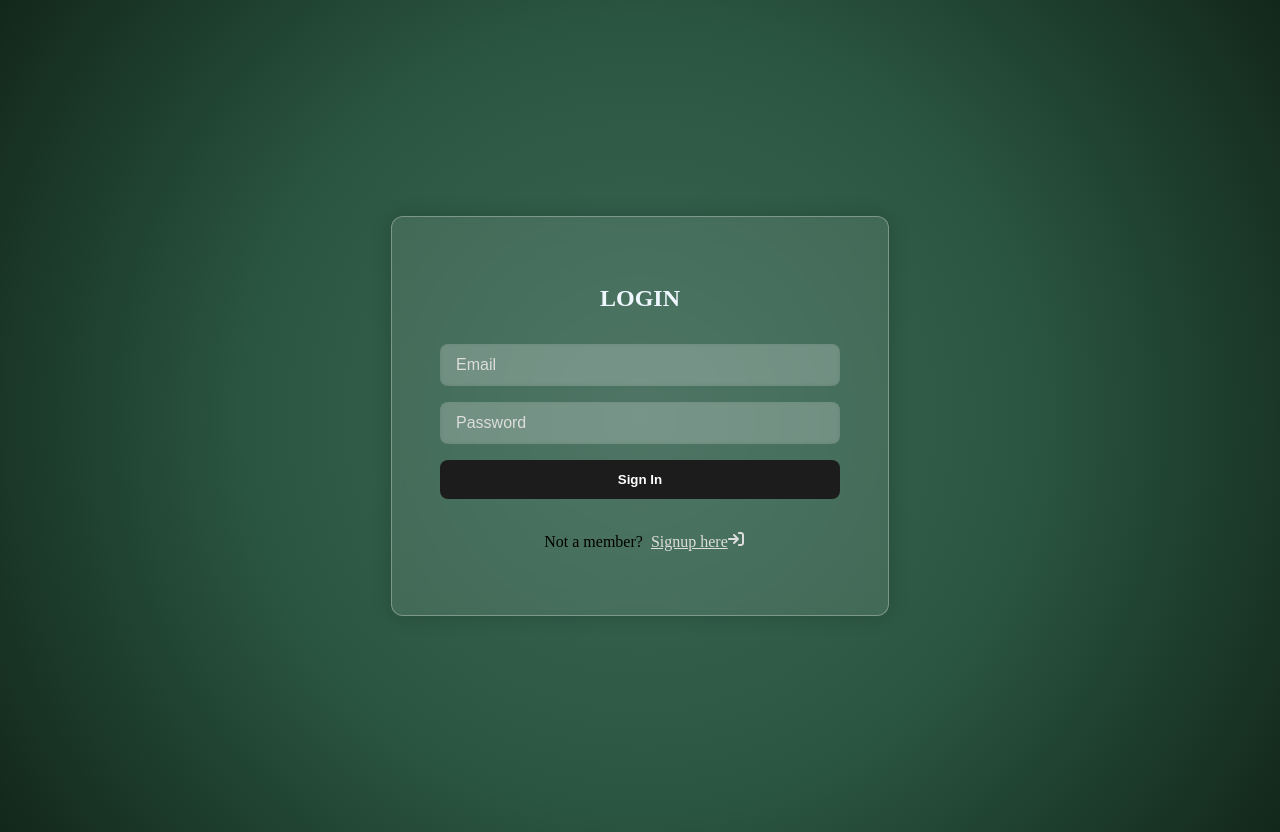
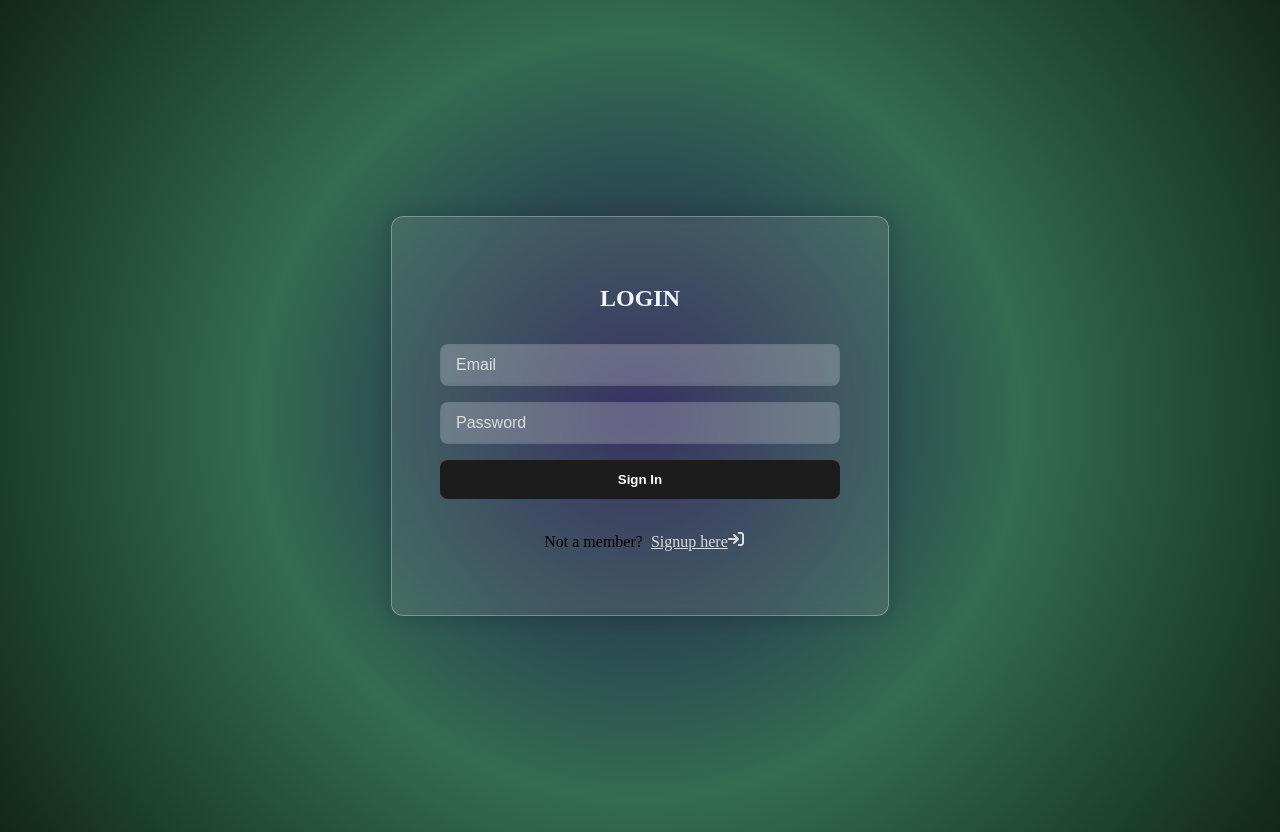
Before and after one commit to LucasHo17/DoctorAssistant, a React (Vite) app in the folder frontend/: page /login in a window 1280 px wide. Built offline with nearby package versions, Linux system fonts and the light colour scheme.

Commit message:
edit login page

```diff
--- a/frontend/src/pages/LoginPage.css
+++ b/frontend/src/pages/LoginPage.css
@@ -4,7 +4,7 @@ body {
 }
 
 .login-container {
-    background: radial-gradient(circle at center, #3a6654, #2b5742, #12271a);
+    background: radial-gradient(circle at center, #221a50, #336c51, #12271a);
     display: flex;
     justify-content: center;
     align-items: center;
--- a/frontend/src/pages/LoginPage.jsx
+++ b/frontend/src/pages/LoginPage.jsx
@@ -18,6 +18,7 @@ const LoginPage = () => {
         const response = await login(email, password);
         if (response.access_token) {
             localStorage.setItem('token', response.access_token);
+            console.log("Token stored:", localStorage.getItem('token')); // Debugging
             navigate('/');
         } else {
             alert("Login failed: No access token received.");
```
